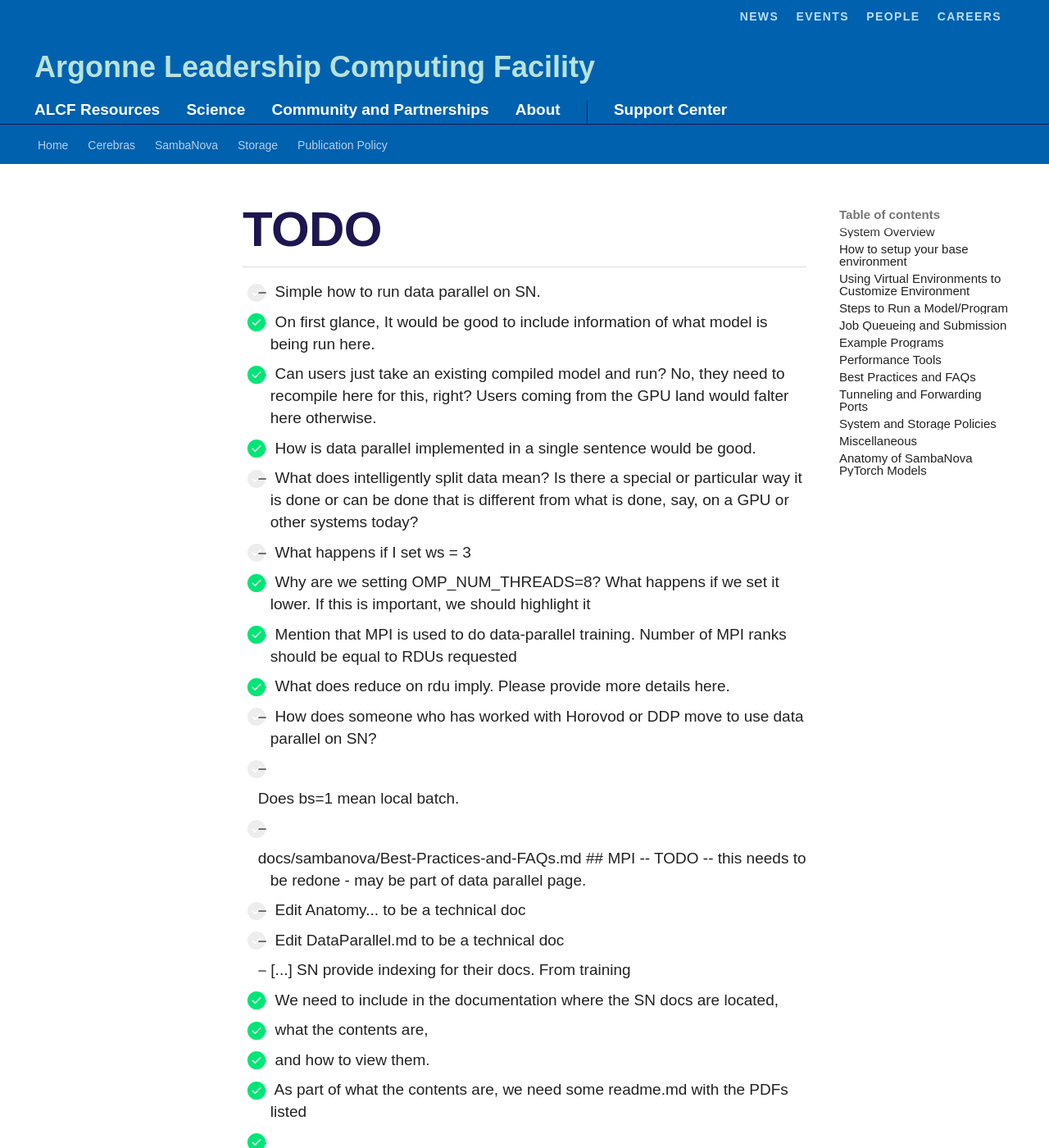
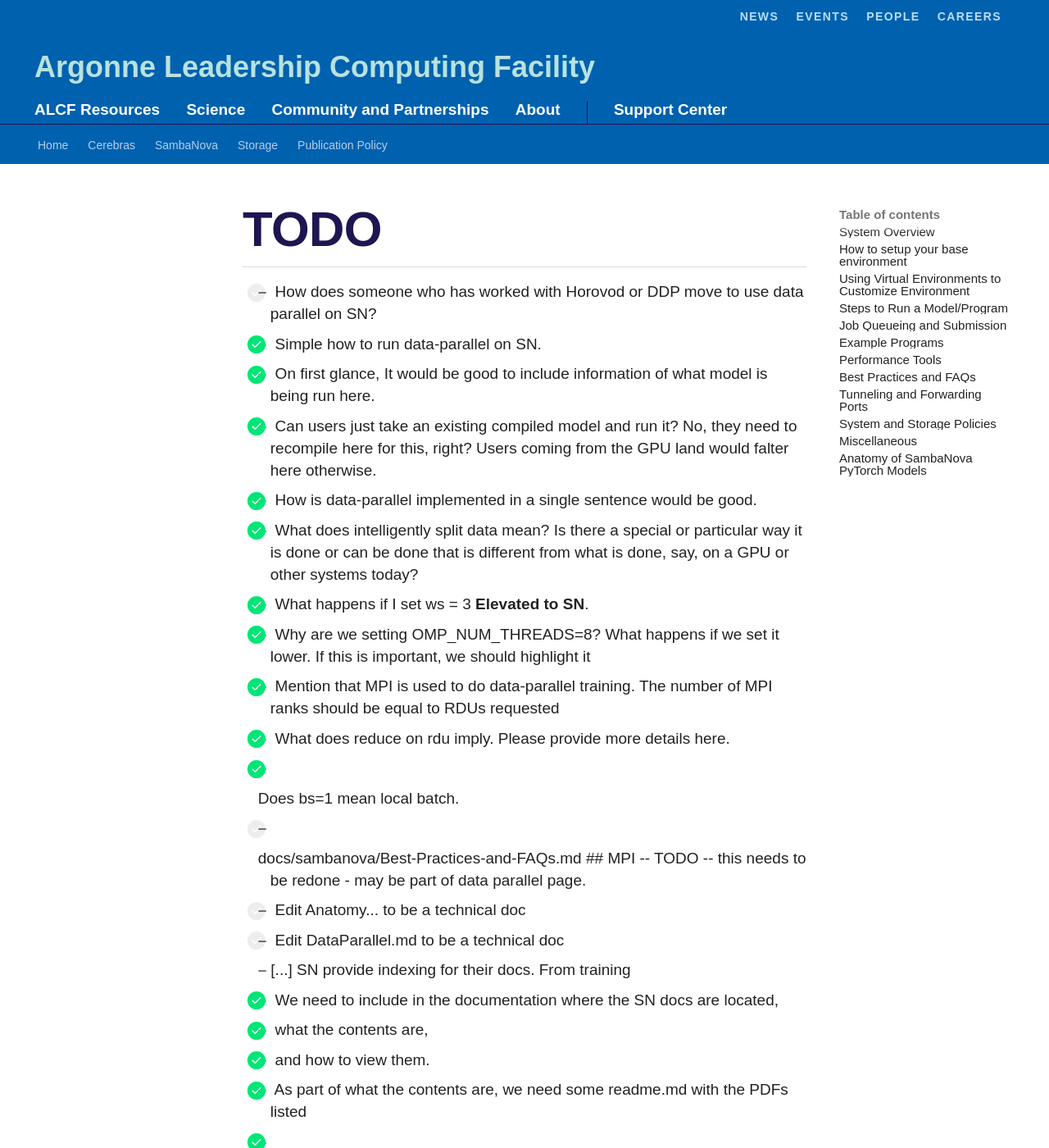
Before and after one commit to argonne-lcf/ai-testbed-userdocs, an MkDocs documentation site: the page built from docs/sambanova/TODO.md, in a window 1280 px wide and 1400 px high. Shown: the whole window at 82% size. Built offline with MkDocs 1.6.1 and Material for MkDocs 9.7.7, drawn with Linux system fonts in a browser that asks for light colours; some web fonts are replaced; comment, search, counter and statistics services are not loaded.

Commit message:
Do Not Publish!!!

```diff
--- a/docs/sambanova/TODO.md
+++ b/docs/sambanova/TODO.md
@@ -1,16 +1,16 @@
 # TODO
 
-- [ ] Simple how to run data parallel on SN.
+- [ ] How does someone who has worked with Horovod or DDP move to use data parallel on SN?
+- [X] Simple how to run data-parallel on SN.
 - [X] On first glance, It would be good to include information of what model is being run here.
-- [X] Can users just take an existing compiled model and run? No, they need to recompile here for this, right? Users coming from the GPU land would falter here otherwise.
-- [X] How is data parallel implemented in a single sentence would be good.
-- [ ] What does intelligently split data mean? Is there a special or particular way it is done or can be done that is different from what is done, say, on a GPU or other systems today?
-- [ ] What happens if I set ws = 3
+- [X] Can users just take an existing compiled model and run it? No, they need to recompile here for this, right? Users coming from the GPU land would falter here otherwise.
+- [X] How is data-parallel implemented in a single sentence would be good.
+- [X] What does intelligently split data mean? Is there a special or particular way it is done or can be done that is different from what is done, say, on a GPU or other systems today?
+- [X] What happens if I set ws = 3 **Elevated to SN**.
 - [X] Why are we setting OMP_NUM_THREADS=8? What happens if we set it lower. If this is important, we should highlight it
-- [X] Mention that MPI is used to do data-parallel training. Number of MPI ranks should be equal to RDUs requested
+- [X] Mention that MPI is used to do data-parallel training. The number of MPI ranks should be equal to RDUs requested
 - [X] What does reduce on rdu imply. Please provide more details here.
-- [ ] How does someone who has worked with Horovod or DDP move to use data parallel on SN?
-- [ ] Does bs=1 mean local batch.
+- [X] Does bs=1 mean local batch.
 
 - [ ] docs/sambanova/Best-Practices-and-FAQs.md ## MPI -- TODO -- this needs to be redone - may be part of data parallel page.
 - [ ] Edit Anatomy... to be a technical doc
```
Also changed, not shown: docs/habana/Getting-Started.md (deleted, +0 -67 lines).
